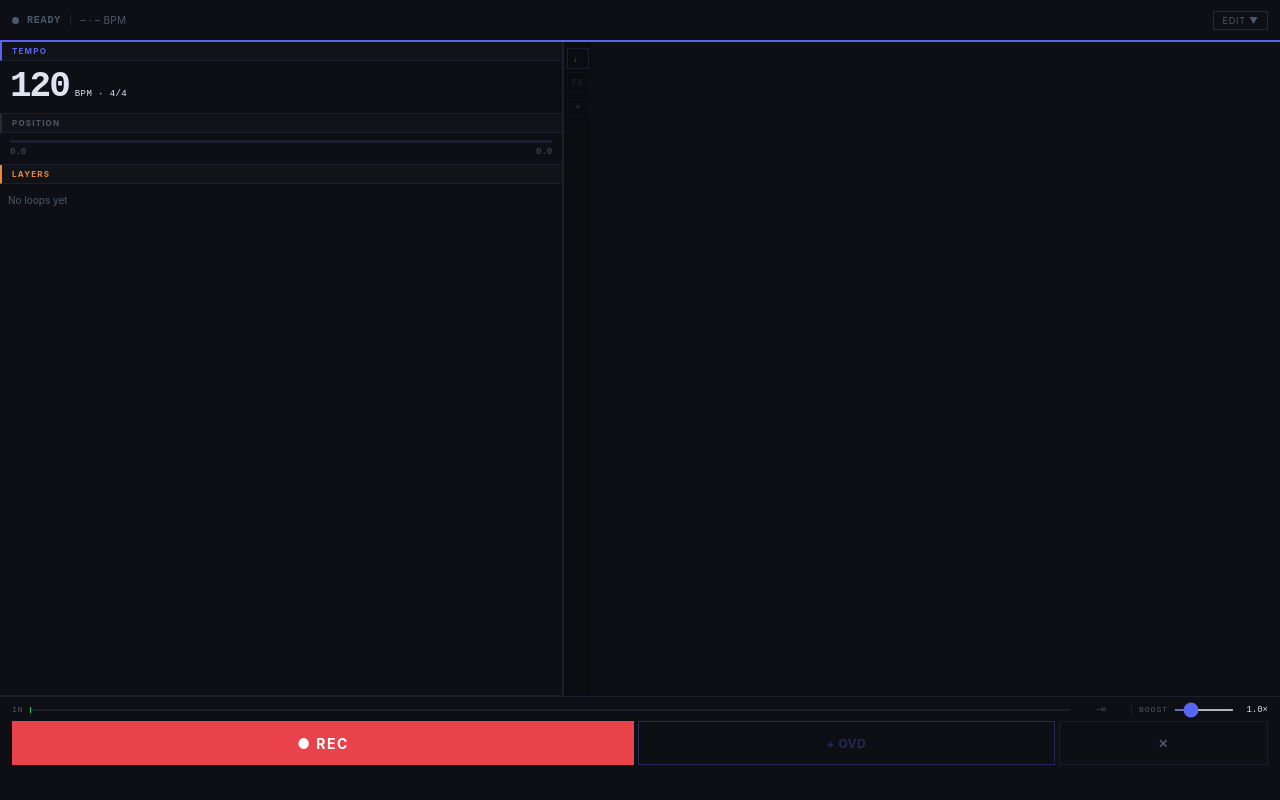
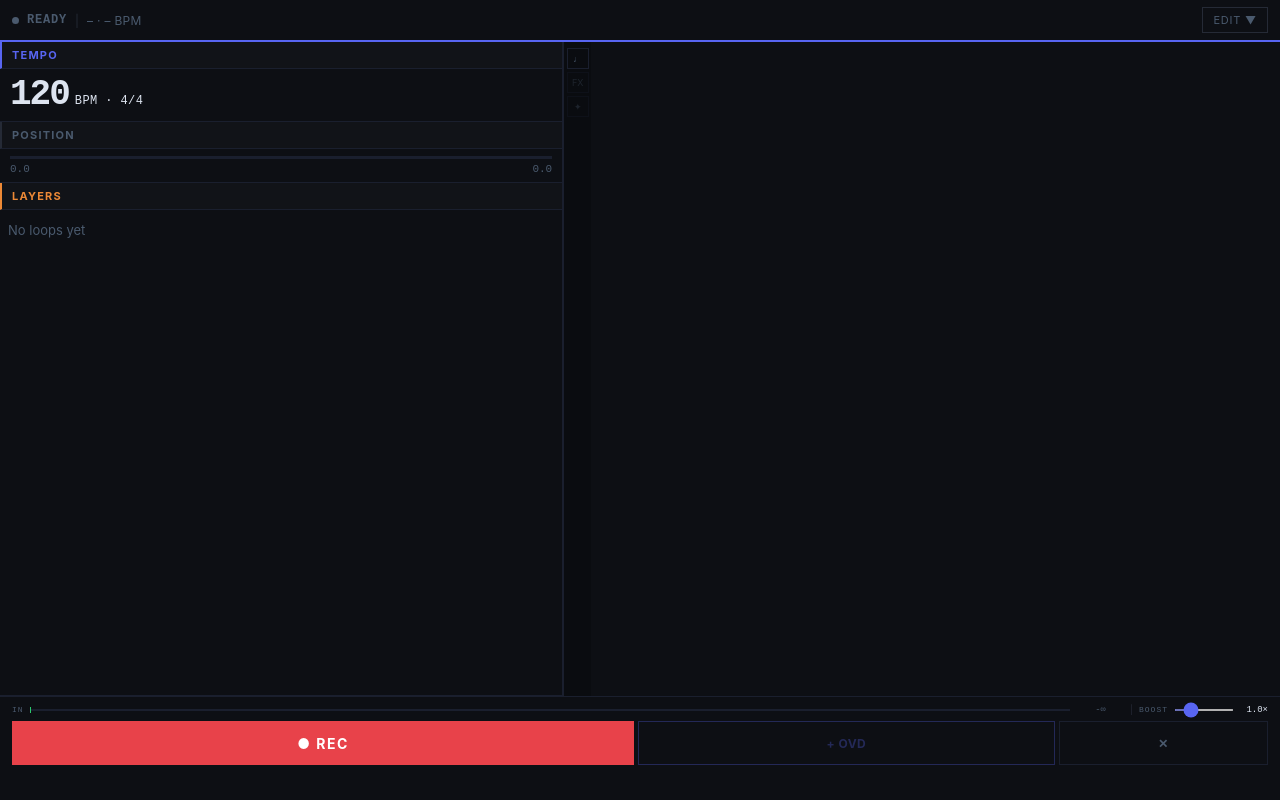
Before and after one commit to Maachax/Raspberry-looper, a Flask app: page / in a window 1280 px wide. Run offline with Flask 3, Linux system fonts and the light colour scheme; some libraries are stand-ins or nearby versions.

Commit message:
fix: scale up all panel text and row sizes throughout UI
Panel headers 8→11px, layer names 10→13px, position/bpm labels 9→12px,
layer row padding doubled, base font 14→16px, topbar labels 10→12px

Co-Authored-By: Claude Sonnet 4.6 <noreply@anthropic.com>

```diff
--- a/static/style.css
+++ b/static/style.css
@@ -82,7 +82,7 @@ html, body {
     background: var(--bg);
     color: var(--text);
     font-family: -apple-system, BlinkMacSystemFont, "Segoe UI", Roboto, sans-serif;
-    font-size: 14px;
+    font-size: 16px;
     -webkit-tap-highlight-color: transparent;
     -webkit-font-smoothing: antialiased;
 }
@@ -117,7 +117,7 @@ html, body {
 .status-led.led-armed { background: #f59e42;       box-shadow: 0 0 6px #f59e42;    }
 
 .topbar-state {
-    font-size: 10px;
+    font-size: 12px;
     font-weight: 700;
     letter-spacing: 0.8px;
     color: var(--text-muted);
@@ -126,18 +126,18 @@ html, body {
 .topbar-state.state-rec   { color: var(--rec);  }
 .topbar-state.state-armed { color: #f59e42;     }
 
-.topbar-divider { color: var(--border-dim); font-size: 10px; }
+.topbar-divider { color: var(--border-dim); font-size: 12px; }
 
 .topbar-meta {
-    font-size: 10px;
+    font-size: 12px;
     color: var(--text-muted);
     letter-spacing: 0.3px;
 }
 
 .edit-toggle-btn {
-    padding: 3px 8px;
+    padding: 5px 10px;
     border: 1px solid var(--border-dim);
-    font-size: 9px;
+    font-size: 11px;
     color: var(--text-muted);
     letter-spacing: 0.8px;
     background: transparent;
@@ -1375,11 +1375,11 @@ kbd {
     display: flex;
     align-items: center;
     justify-content: space-between;
-    padding: 4px 10px;
+    padding: 6px 10px;
     background: var(--surface);
     border-bottom: 1px solid var(--border);
     border-left: 2px solid var(--border-dim);
-    font-size: 8px;
+    font-size: 11px;
     font-weight: 700;
     letter-spacing: 1.2px;
     color: var(--text-muted);
@@ -1412,7 +1412,7 @@ kbd {
 }
 
 .bpm-sub {
-    font-size: 9px;
+    font-size: 12px;
     letter-spacing: 0.4px;
 }
 
@@ -1442,7 +1442,7 @@ kbd {
 .pos-times {
     display: flex;
     justify-content: space-between;
-    font-size: 9px;
+    font-size: 11px;
     color: var(--text-muted);
 }
 
@@ -1457,16 +1457,16 @@ kbd {
 }
 
 .layers-empty {
-    font-size: 10px;
-    color: var(--text-muted);
-    padding: 4px 0;
+    font-size: 13px;
+    color: var(--text-muted);
+    padding: 6px 0;
 }
 
 .layer-row {
     display: flex;
     align-items: center;
     gap: 6px;
-    padding: 4px 6px;
+    padding: 8px 8px;
     background: var(--surface);
     border: 1px solid var(--border);
     border-left: 2px solid var(--border-dim);
@@ -1479,7 +1479,7 @@ kbd {
 
 .layer-name {
     flex: 1;
-    font-size: 10px;
+    font-size: 13px;
     color: var(--text);
     overflow: hidden;
     white-space: nowrap;
```
